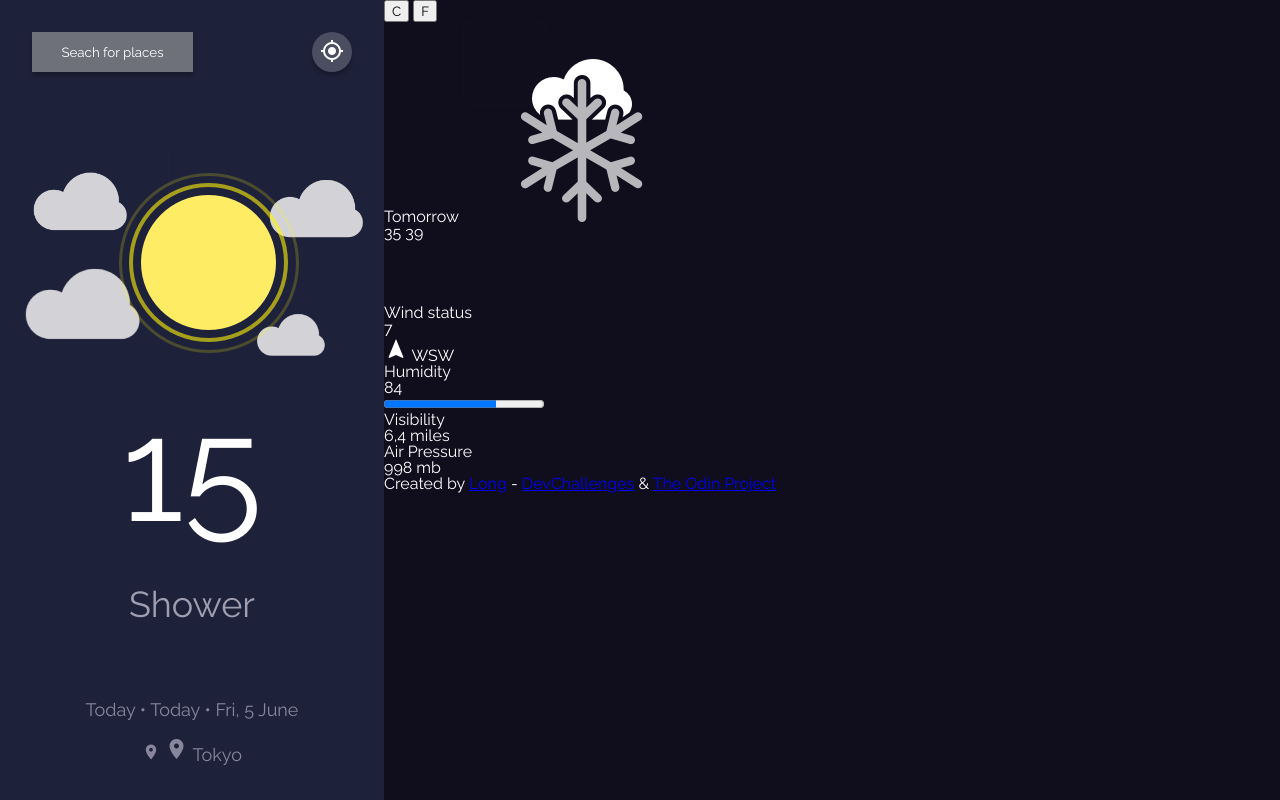
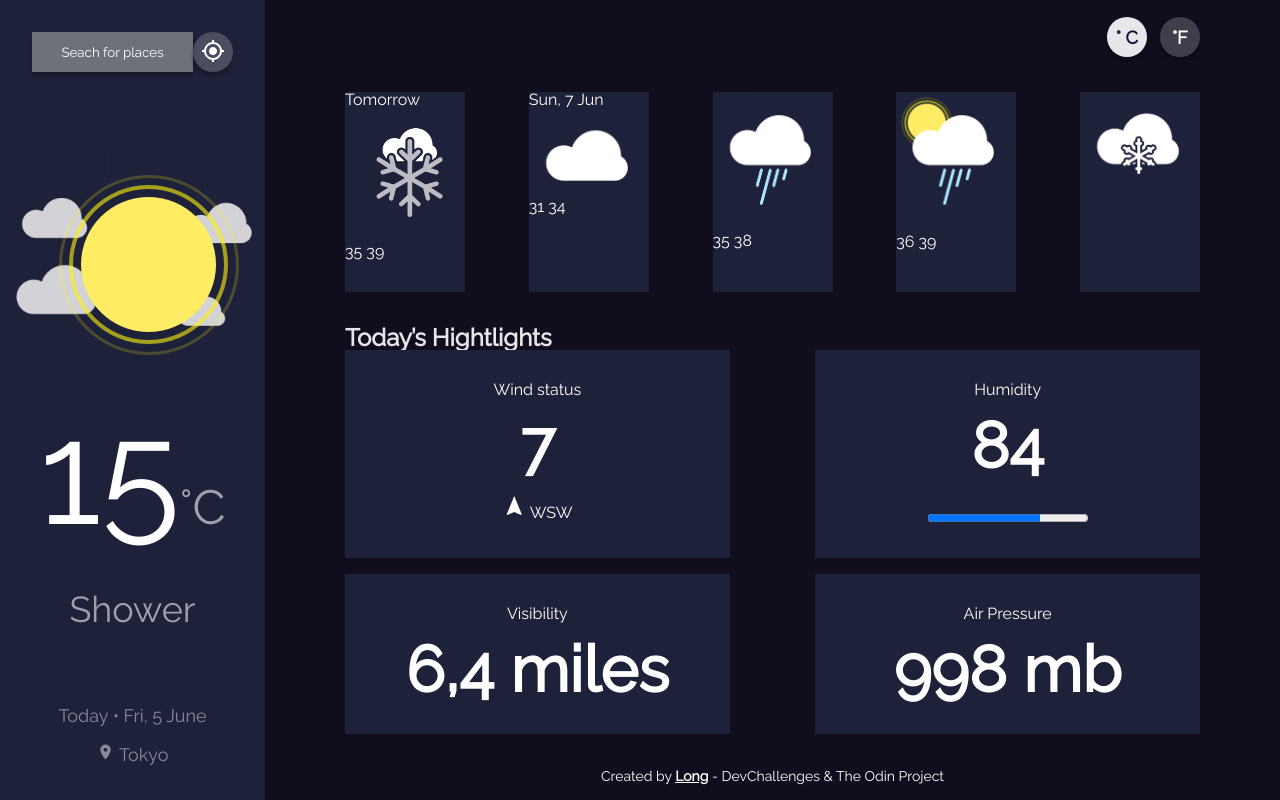
Before and after one commit to minhlong149/weather-app, a website: page src/template.html in a window 1280 px wide. Drawn offline with nearby package versions, Linux system fonts and the light colour scheme; files that its build step writes are made by us from their sources; files whose address does not match are found by name.

Commit message:
Structure main CSS

```diff
--- /dev/null
+++ b/src/scss/_main.scss
@@ -0,0 +1,125 @@
+body {
+  height: 100vh;
+  display: flex;
+
+  > * {
+    flex-grow: 1;
+  }
+}
+
+.main {
+  display: flex;
+  flex-direction: column;
+  justify-content: space-around;
+
+  width: 70vw;
+  margin: 0 5em;
+
+  &__units {
+    align-self: end;
+  }
+
+  &__forecast {
+    display: flex;
+    justify-content: space-between;
+    flex-wrap: wrap;
+    // align-self: space-between;
+  }
+}
+
+.units {
+  &__btn {
+    color: #fff;
+    font-size: 18px;
+    font-weight: 700;
+
+    width: 40px;
+    height: 40px;
+    margin-left: 0.5em;
+
+    border: none;
+    box-shadow: 0px 4px 4px rgba(0, 0, 0, 0.25);
+    background: rgba(255, 255, 255, 0.2);
+    border-radius: 50%;
+
+    &::before {
+      content: "°";
+    }
+
+    &--active {
+      background: #e7e7eb;
+      color: #110e3c;
+    }
+    &:hover {
+      cursor: pointer;
+    }
+  }
+}
+
+.forecast {
+  &__day {
+    background: #1e213a;
+
+    > * {
+      display: block;
+    }
+
+    width: 120px;
+    height: 200px;
+
+    img {
+      max-width: 100%;
+      max-height: 80%;
+    }
+
+    display: flex;
+    flex-direction: column;
+  }
+}
+
+.content {
+  &__title {
+    font-weight: 700;
+    font-size: 24px;
+    color: #e7e7eb;
+  }
+  &__highlight {
+    display: flex;
+    justify-content: space-between;
+    flex-wrap: wrap;
+    gap: 1em;
+  }
+}
+
+.highlight {
+  text-align: center;
+  width: 45%;
+  background: #1e213a;
+
+  padding: 1em 0;
+
+  &__value {
+    font-weight: 700;
+    font-size: 64px;
+  }
+
+  > * {
+    margin: 1rem 0;
+  }
+}
+
+footer {
+  font-weight: 500;
+  font-size: 14px;
+  text-align: center;
+
+  > a {
+    color: inherit;
+    text-decoration: none;
+
+    &:first-of-type {
+      text-decoration: underline;
+      font-weight: bold;
+    }
+  }
+}
--- a/src/scss/style.scss
+++ b/src/scss/style.scss
@@ -3,12 +3,4 @@
 @forward "./typo";
 
 @forward "./sidebar";
-
-body {
-  height: 100vh;
-  display: flex;
-
-  > * {
-    flex-grow: 1;
-  }
-}
+@forward "./main";
--- a/src/template.html
+++ b/src/template.html
@@ -21,31 +21,34 @@
 
       <div class="sidebar__today today">
         <div class="today__icon">
-          <img src="./asset/Clear.png" alt=""/>
+          <img src="./asset/Clear.png" alt="" />
         </div>
-        <div class="today__temp">15</div>
-        <div class="today__cond">Shower</div>
+        <div class="today__temp temp">
+          <span class="temp__value">15</span><span class="temp__unit">C</span>
+        </div>
+        <span class="today__cond">Shower</span>
       </div>
 
       <div class="sidebar__info info">
-        <div class="info__date">Today • Fri, 5 June</div>
-        <div class="info__name">
-          <span class="material-icons">location_on</span>
-          <span class="info__name--city">Tokyo</span>
-        </div>
+        <span class="info__date">Fri, 5 June</span>
+        <span class="info__name">Tokyo</span>
       </div>
     </div>
 
     <div class="main">
       <div class="main__units units">
-        <button class="units__btn units__btn--metric">C</button>
+        <button class="units__btn units__btn--metric units__btn--active">
+          C
+        </button>
         <button class="units__btn units__btn--imperial">F</button>
       </div>
 
       <div class="main__forecast forecast">
         <div class="forecast__day day">
           <span class="day__date">Tomorrow</span>
-          <img src="./asset/Hail.png" alt="" class="day__icon" />
+          <div class="day__icon">
+            <img src="./asset/Hail.png" alt=""/>
+          </div>
           <div class="day_temp temp">
             <span class="temp--min">35</span>
             <span class="temp--max">39</span>
@@ -53,35 +56,43 @@
         </div>
 
         <div class="forecast__day day">
-          <span class="day__date"></span>
-          <img src="" alt="" class="day__icon" />
+          <span class="day__date">Sun, 7 Jun</span>
+          <div class="day__icon">
+            <img src="./asset/HeavyCloud.png" alt=""/>
+          </div>
           <div class="day_temp temp">
-            <span class="temp--min"></span>
-            <span class="temp--max"></span>
+            <span class="temp--min">31</span>
+            <span class="temp--max">34</span>
           </div>
         </div>
 
         <div class="forecast__day day">
           <span class="day__date"></span>
-          <img src="" alt="" class="day__icon" />
+          <div class="day__icon">
+            <img src="./asset/LightRain.png" alt=""/>
+          </div>
           <div class="day_temp temp">
-            <span class="temp--min"></span>
-            <span class="temp--max"></span>
+            <span class="temp--min">35</span>
+            <span class="temp--max">38</span>
           </div>
         </div>
 
         <div class="forecast__day day">
           <span class="day__date"></span>
-          <img src="" alt="" class="day__icon" />
+          <div class="day__icon">
+            <img src="./asset/Shower.png" alt=""/>
+          </div>
           <div class="day_temp temp">
-            <span class="temp--min"></span>
-            <span class="temp--max"></span>
+            <span class="temp--min">36</span>
+            <span class="temp--max">39</span>
           </div>
         </div>
 
         <div class="forecast__day day">
           <span class="day__date"></span>
-          <img src="" alt="" class="day__icon" />
+          <div class="day__icon">
+            <img src="./asset/Snow.png" alt=""/>
+          </div>
           <div class="day_temp temp">
             <span class="temp--min"></span>
             <span class="temp--max"></span>
@@ -89,34 +100,34 @@
         </div>
       </div>
 
-      <div class="main__highlight highlight">
-        <div class="highlight__wind">
-          <div class="highlight--title">Wind status</div>
-          <div class="highlight--value">7</div>
-          <div class="highlight__wind--dir dir">
-            <span class="material-icons dir__value">navigation</span>
-            <span class="dir__name">WSW</span>
+      <div class="main__content content">
+        <h1 class="content__title">Today’s Hightlights</h1>
+        <div class="content__highlight">
+
+          <div class="highlight highlight--wind">
+            <div class="highlight__title">Wind status</div>
+            <div class="highlight__value">7</div>
+            <div class="highlight--wind__dir dir">
+              <span class="material-icons dir__value">navigation</span>
+              <span class="dir__name">WSW</span>
+            </div>
           </div>
-        </div>
 
-        <div class="highlight__humid">
-          <div class="highlight--title">Humidity</div>
-          <div class="highlight--value">84</div>
-          <progress
-            class="highlight__humid--bar"
-            max="100"
-            value="70"
-          ></progress>
-        </div>
+          <div class="highlight highlight--humid">
+            <div class="highlight__title">Humidity</div>
+            <div class="highlight__value">84</div>
+            <progress class="highlight--humid__bar" max="100" value="70"></progress>
+          </div>
 
-        <div class="highlight__vis">
-          <div class="highlight--title">Visibility</div>
-          <div class="highlight--value">6,4 miles</div>
-        </div>
+          <div class="highlight highlight--vis">
+            <div class="highlight__title">Visibility</div>
+            <div class="highlight__value">6,4 miles</div>
+          </div>
 
-        <div class="highlight__air">
-          <div class="highlight--title">Air Pressure</div>
-          <div class="highlight--value">998 mb</div>
+          <div class="highlight highlight--air">
+            <div class="highlight__title">Air Pressure</div>
+            <div class="highlight__value">998 mb</div>
+          </div>
         </div>
       </div>
 
```
